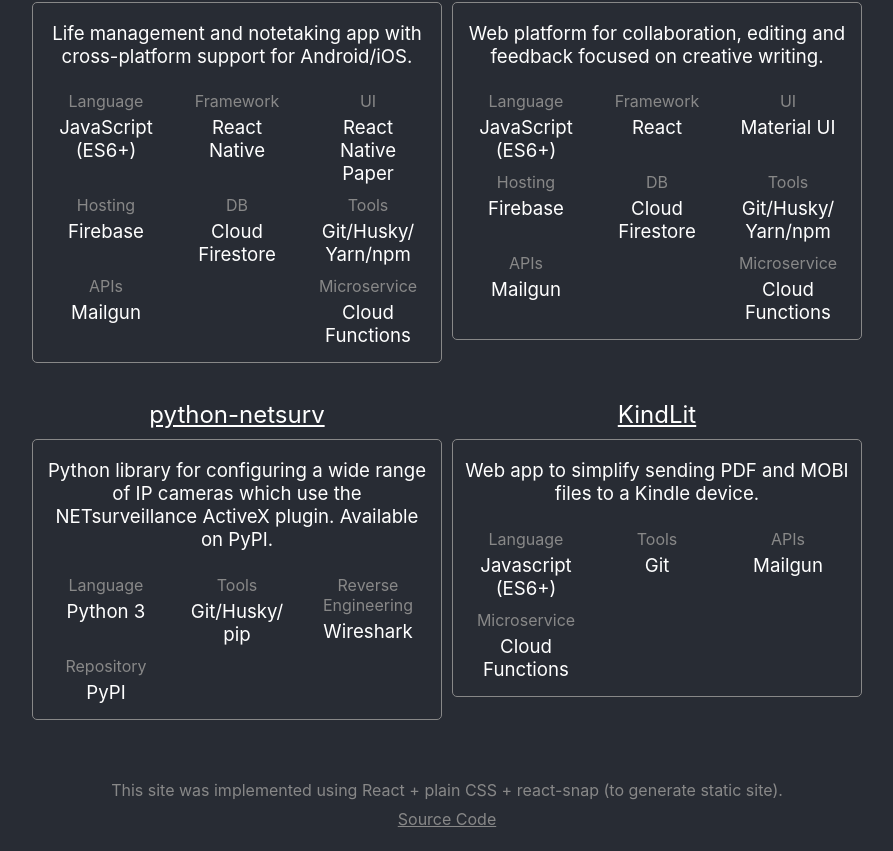
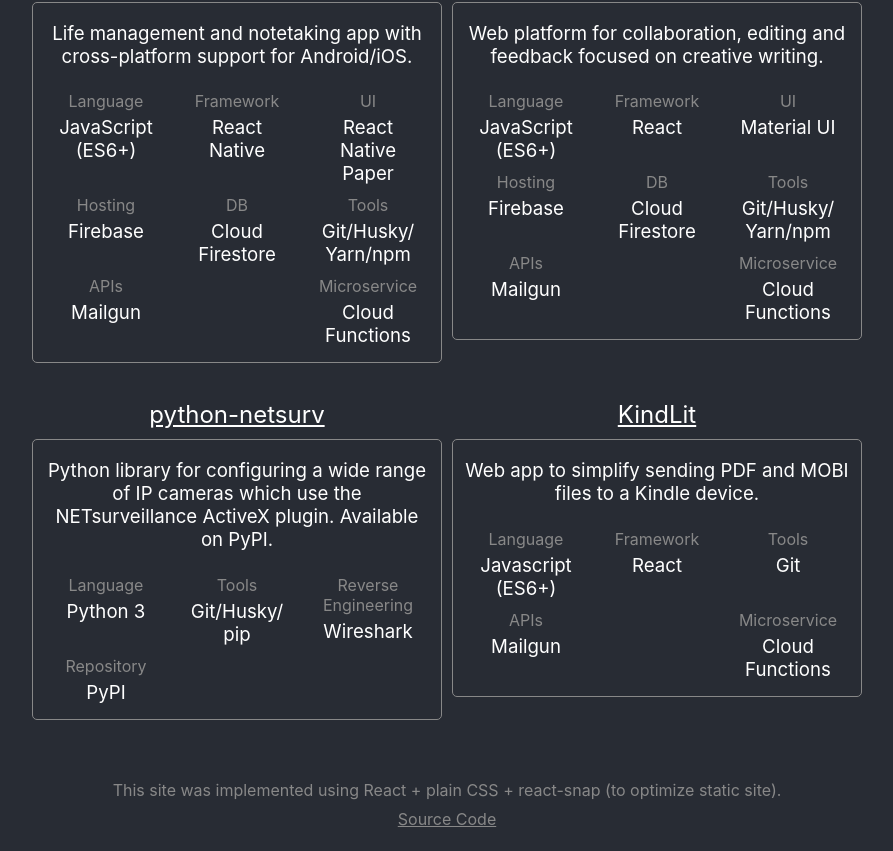
Before and after one commit to ekwoodrich/ekwoodrich.com, a React (Create React App) app: page / in a window 1280 px wide. Shown: the part 285-1136 px from the top of the page, without its empty margins (193-1086 px from the left). Built offline with nearby package versions, Linux system fonts and the light colour scheme.

Commit message:
Updated projects and footer.

```diff
--- a/src/components/Footer.js
+++ b/src/components/Footer.js
@@ -5,7 +5,7 @@
     <div className="footer">
       <div className="footerText">
         This site was implemented using React + plain CSS + react-snap (to
-        generate static site).
+        optimize static site).
       </div>
       <div>
         <a
--- a/src/screens/ProjectsScreen.js
+++ b/src/screens/ProjectsScreen.js
@@ -56,6 +56,7 @@
           url="https://kindlit.app"
           techList={[
             ['Language', 'Javascript (ES6+)'],
+            ['Framework', 'React'],
             ['Tools', 'Git'],
             ['APIs', 'Mailgun'],
             ['Microservice', 'Cloud Functions']
```
